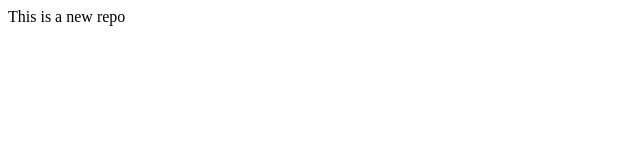
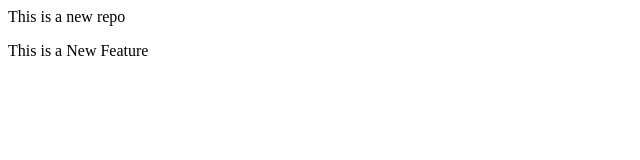
Before and after one commit to 96kpavan/localrepo, a plain HTML site: page index.html in a window 1280 px wide. Shown: the whole page, without its empty margins (0-640 px from the left). Drawn offline with Linux system fonts and the light colour scheme.

Commit message:
Add New Feature

```diff
--- a/index.html
+++ b/index.html
@@ -1 +1,2 @@
 <p> This is a new repo</p>
+<P> This is a New Feature</P>
```
